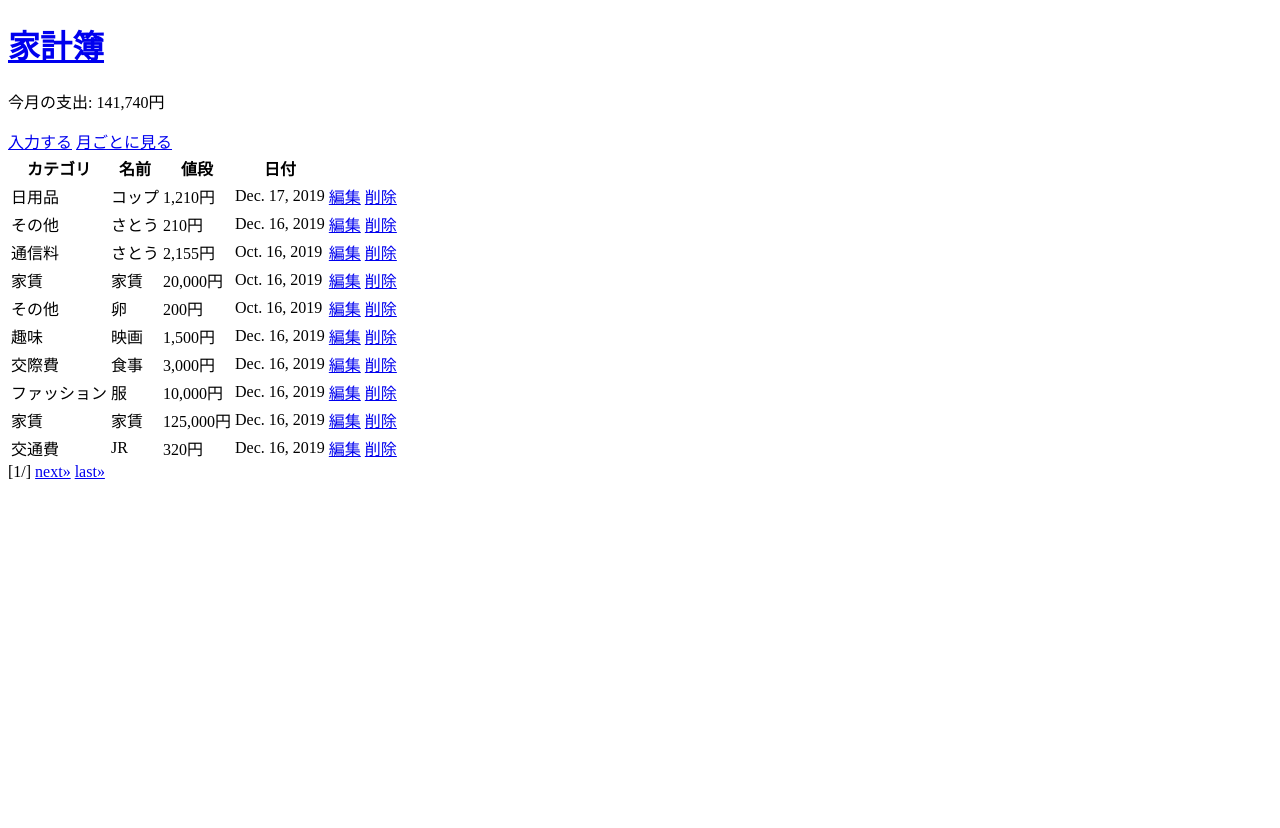
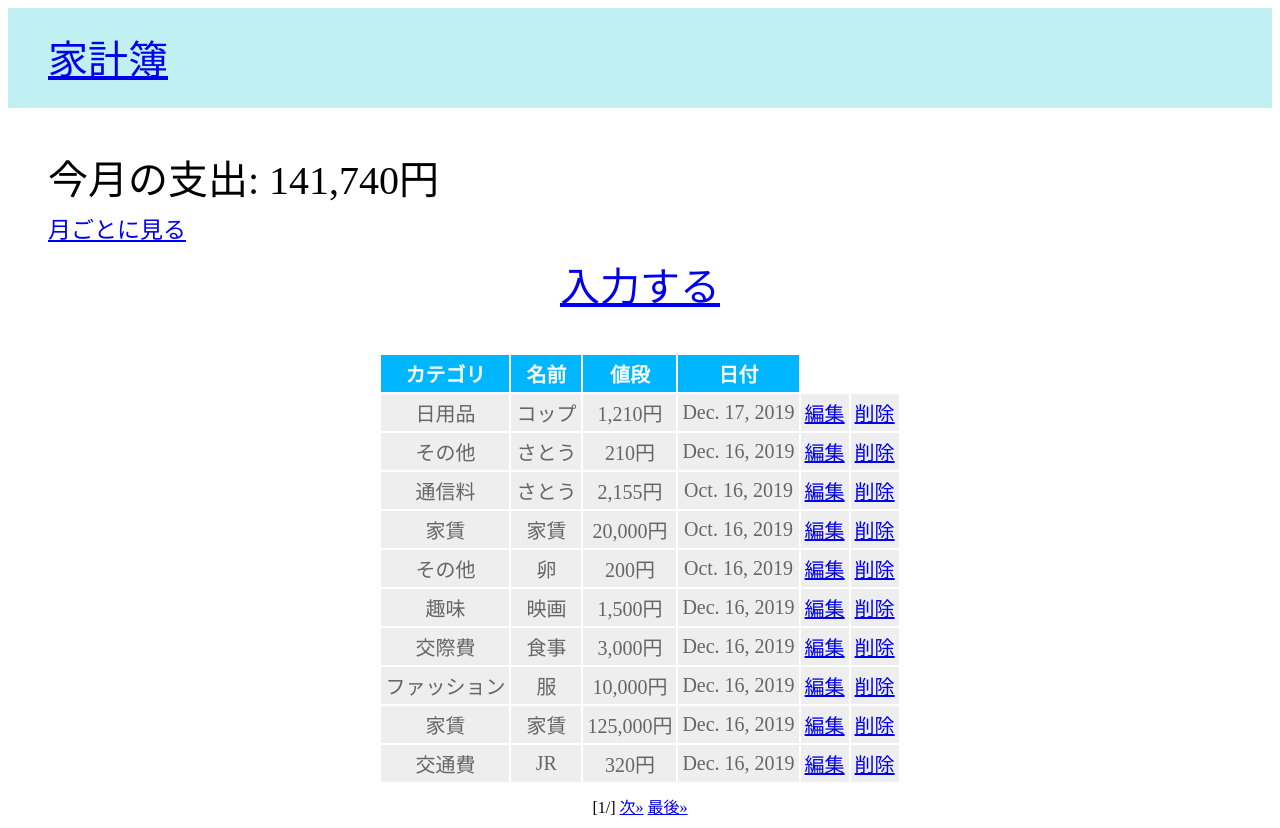
Before and after one commit to rikuson41/account_app, a Django app: page /account/ in a window 1280 px wide. Before the commit the page ends 479 px from the top, so only its background shows below. Run offline with Django 3.2, Linux system fonts and the light colour scheme; data comes from the database, SQL or seed files in the repository.

Commit message:
bug fixes & write css

```diff
--- /dev/null
+++ b/account_app/account/static/account/style.css
@@ -0,0 +1,62 @@
+body {
+  font-family: "Avenir Next";
+}
+
+table {
+  margin: 40px auto 10px auto;
+  font-size: 20px;
+  text-align: center;
+}
+
+table tr th {
+  background-color: rgb(0, 183, 255);
+  color: white;
+  padding: 4px 15px;
+  border-width: 2px;
+}
+
+table tr td {
+  background-color: #eee;
+  color: #666;
+  padding: 4px;
+  border-width: 4px;
+}
+
+table h1 {
+  margin:  5px auto;
+  text-align: center;
+}
+
+.header {
+  background-color: #26cad048;
+  color: #fff;
+  height: 100px;
+}
+
+.header-logo {
+  color: #fff;
+  font-size: 40px;
+  padding: 20px 40px;
+}
+
+.pagination {
+  margin: 10px auto;
+  text-align: center;
+}
+
+.message {
+  font-size: 40px;
+  margin-bottom: 5px;
+  padding-left: 40px;
+}
+
+.find {
+  padding-left: 40px;
+  font-size: 23px;
+}
+
+.create {
+  margin-top: 10px;
+  font-size: 40px;
+  text-align: center;
+}
--- a/account_app/account/templates/account/base.html
+++ b/account_app/account/templates/account/base.html
@@ -6,21 +6,32 @@
 <head>
     <meta charset="utf-8">
     <title>{{ title }}</title>
-    <link rel="stylesheet" type="text/css" href="{% static 'account/css/style.css' %}" />
+    <link rel="stylesheet" type="text/css" href="{% static 'account/style.css' %}">
 </head>
 
 <body>
-    <h1><a href="{% url 'index' %}">{{ title }}</a></h1>
-    <p>{{ message|safe }}</p>
+    <div class="header">
+        <div class="header-logo"><a href="{% url 'index' %}">{{ title }}</a></div>
+    </div>
+
+    <div class="main">
+        <p class="message">{{ message|safe }}</p>
 
         {% block contents %}
         {% endblock %}
 
+
         {% block table %}
         {% endblock %}
 
+
         {% block pagination %}
         {% endblock %}
+    </div>
+
+    <div class="footer">
+
+    </div>
 </body>
 
 </html>
--- a/account_app/account/templates/account/index.html
+++ b/account_app/account/templates/account/index.html
@@ -2,8 +2,8 @@
 {% load humanize %}
 
 {% block contents %}
-<a href="{% url 'create' %}">入力する</a>
-<a href="{% url 'find' %}">月ごとに見る</a>
+<div class="find"><a href="{% url 'find' %}">月ごとに見る</a></div>
+<div class="create"><a href="{% url 'create' %}">入力する</a></div>
 {% endblock %}
 
 {% block table %}
@@ -30,15 +30,15 @@
 {% block pagination %}
 <div class="pagination">
     {% if data.has_previous %}
-    <a href="{% url 'index' %}">&laquo;first</a>
-    <a href="{% url 'index' %}{{ data.previous_page_number }}">&laquo;prev</a>
+    <a href="{% url 'index' %}">&laquo;最初</a>
+    <a href="{% url 'index' %}{{ data.previous_page_number }}">&laquo;前</a>
     {% endif %}
     <span calss="current">
         [{{ data.number }}/{{ data.paginator.num_page }}]
     </span>
     {% if data.has_next %}
-    <a href="{% url 'index' %}{{ data.next_page_number }}">next&raquo;</a>
-    <a href="{% url 'index' %}{{ data.next_page_number }}">last&raquo;</a>
+    <a href="{% url 'index' %}{{ data.next_page_number }}">次&raquo;</a>
+    <a href="{% url 'index' %}{{ data.next_page_number }}">最後&raquo;</a>
     {% endif %}
 </div>
 {% endblock %}
--- a/account_app/account/urls.py
+++ b/account_app/account/urls.py
@@ -9,4 +9,5 @@
     path('edit/<int:num>', views.edit, name='edit'),
     path('delete/<int:num>', views.delete, name='delete'),
     path('find', views.find, name='find'),
+    path('find<int:num>', views.find, name='find')
  ]
--- a/account_app/account/views.py
+++ b/account_app/account/views.py
@@ -86,8 +86,11 @@
         price = OutGo.objects\
             .filter(created_at__month=month, created_at__year=str(year))\
             .aggregate(Sum('price'))
-        price_sum = '{:,}'.format(price['price__sum'])
-        msg = str(year) + '年' + str(month) + '月: ' + price_sum + '円'
+        if (price['price__sum']):
+            price_sum = '{:,}'.format(price['price__sum'])
+            msg = str(year) + '年' + str(month) + '月: ' + price_sum + '円'
+        else:
+            msg = 'データがありません。'
     else:
         msg = '調べたい年月を入力してください'
         form = FindForm()
```
Also changed, not shown: account_app/account/templates/account/find.html (+4 -4 lines), account_app/account/static/account/css/style.css (deleted). Lines whose indentation alone changed are shown as unchanged.
